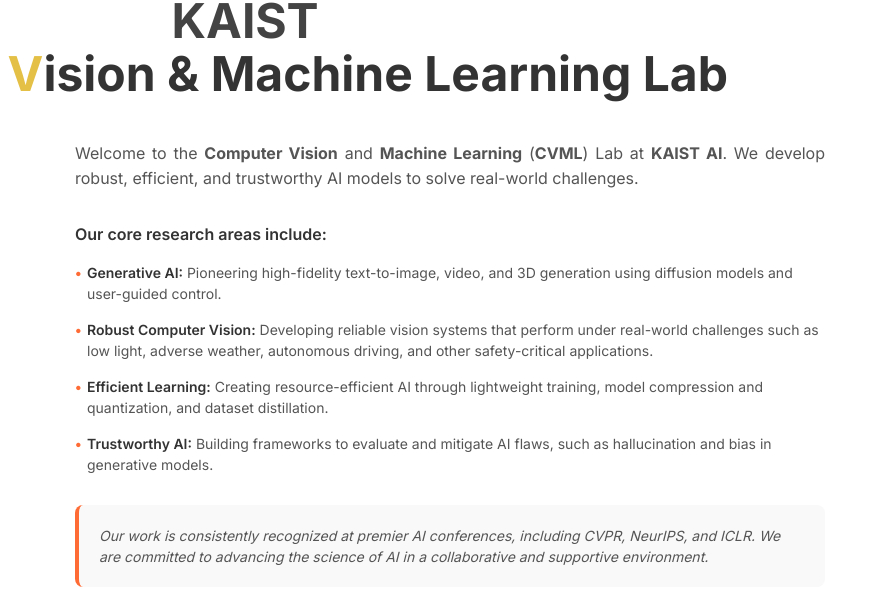
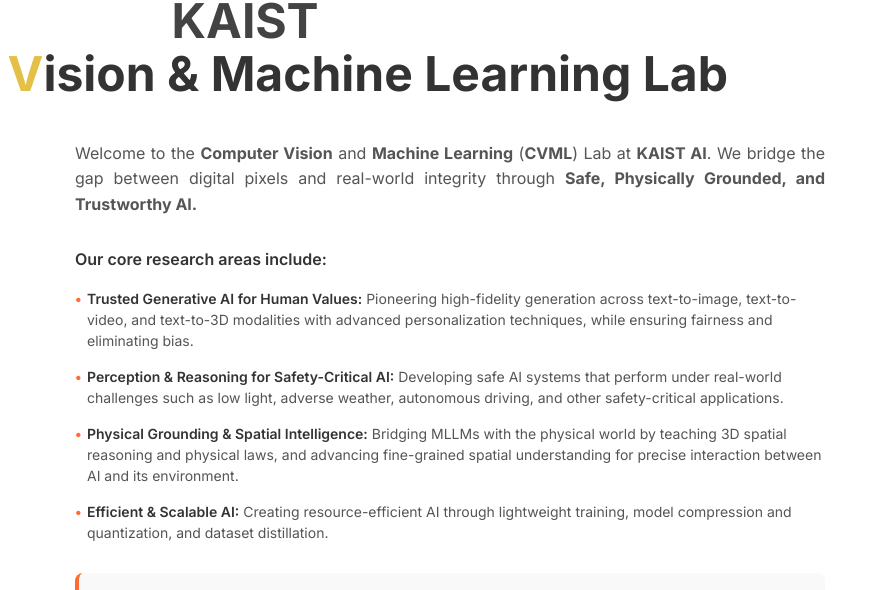
Before and after one commit to kaist-cvml/kaist-cvml.github.io, a plain HTML site: page index.html in a window 1280 px wide. Shown: the part 106-696 px from the top of the page, 395-1280 px from the left. Drawn offline with Linux system fonts and the light colour scheme.

Commit message:
Update Intro

```diff
--- a/index.html
+++ b/index.html
@@ -70,8 +70,10 @@
             <div class="welcome-section">
               <p class="welcome-text">
                 Welcome to the <strong>Computer Vision</strong> and <strong>Machine Learning</strong>
-                (<strong>CVML</strong>) Lab at <strong>KAIST AI</strong>. We develop robust, efficient,
-                and trustworthy AI models to solve real-world challenges.
+                (<strong>CVML</strong>) Lab at <strong>KAIST AI</strong>. We bridge the gap between digital pixels
+                and real-world integrity through <strong>Safe, Physically Grounded, and Trustworthy AI.</strong>
+
+
               </p>
             </div>
 
@@ -79,21 +81,23 @@
               <h3>Our core research areas include:</h3>
               <ul class="research-list">
                 <li>
-                  <strong>Generative AI:</strong> Pioneering high-fidelity text-to-image, video, and 3D generation using
-                  diffusion models and user-guided control.
+                  <strong>Trusted Generative AI for Human Values:</strong> Pioneering high-fidelity generation
+                  across text-to-image, text-to-video, and text-to-3D modalities with advanced personalization techniques,
+                  while ensuring fairness and eliminating bias.
+
                 </li>
                 <li>
-                  <strong>Robust Computer Vision:</strong> Developing reliable vision systems that perform under
-                  real-world challenges such as low light, adverse weather, autonomous driving, and other
-                  safety-critical applications.
+                  <strong>Perception & Reasoning for Safety-Critical AI:</strong> Developing safe AI systems that perform under real-world challenges such as low light,
+                  adverse weather, autonomous driving, and other safety-critical applications.
                 </li>
                 <li>
-                  <strong>Efficient Learning:</strong> Creating resource-efficient AI through lightweight training,
-                  model compression and quantization, and dataset distillation.
+                  <strong>Physical Grounding & Spatial Intelligence:</strong> Bridging MLLMs with the physical world by teaching 3D spatial reasoning and physical laws,
+                  and advancing fine-grained spatial understanding
+                  for precise interaction between AI and its environment.
                 </li>
                 <li>
-                  <strong>Trustworthy AI:</strong> Building frameworks to evaluate and mitigate AI flaws, such as
-                  hallucination and bias in generative models.
+                  <strong>Efficient & Scalable AI:</strong> Creating resource-efficient AI through lightweight training,
+                  model compression and quantization, and dataset distillation.
                 </li>
               </ul>
             </div>
```
